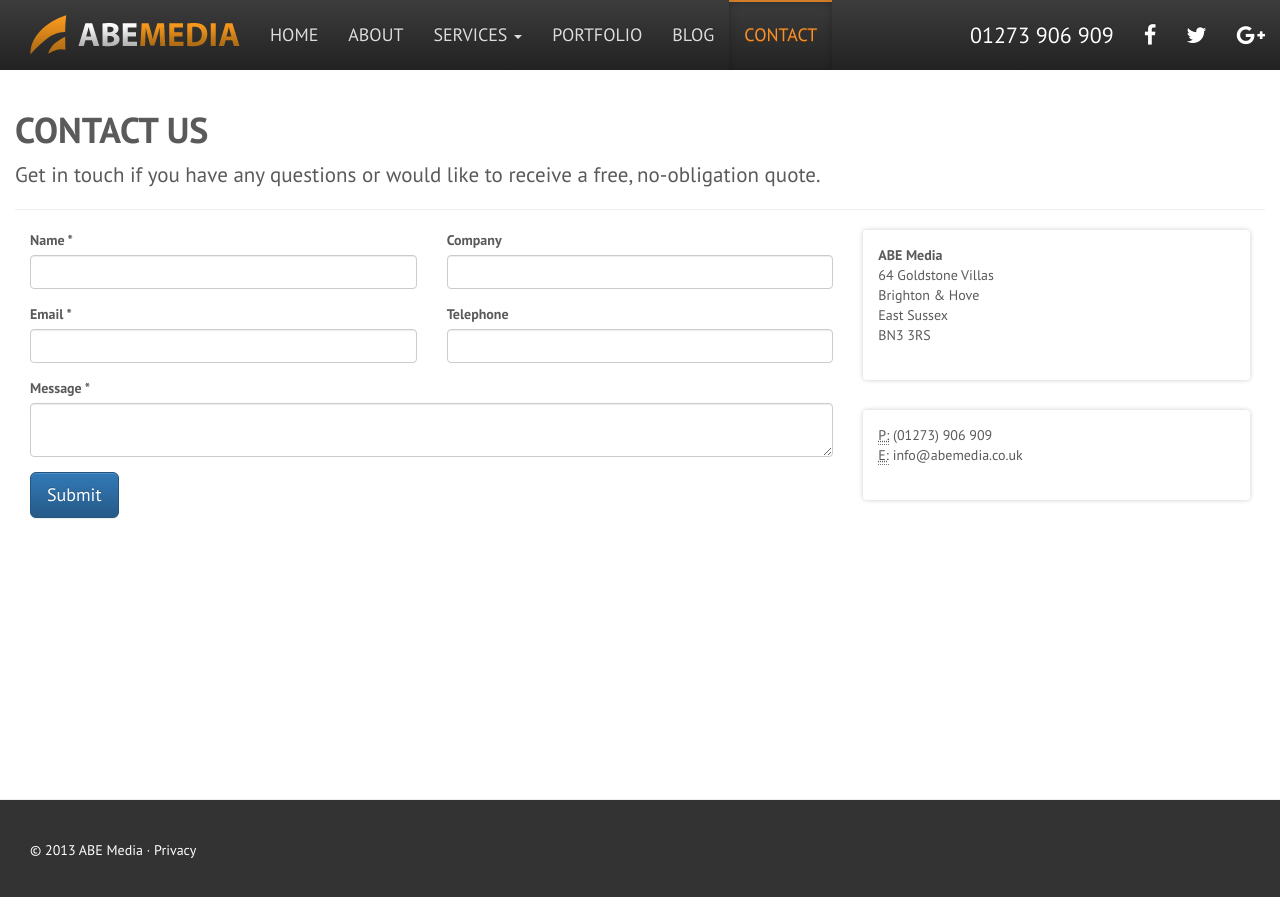
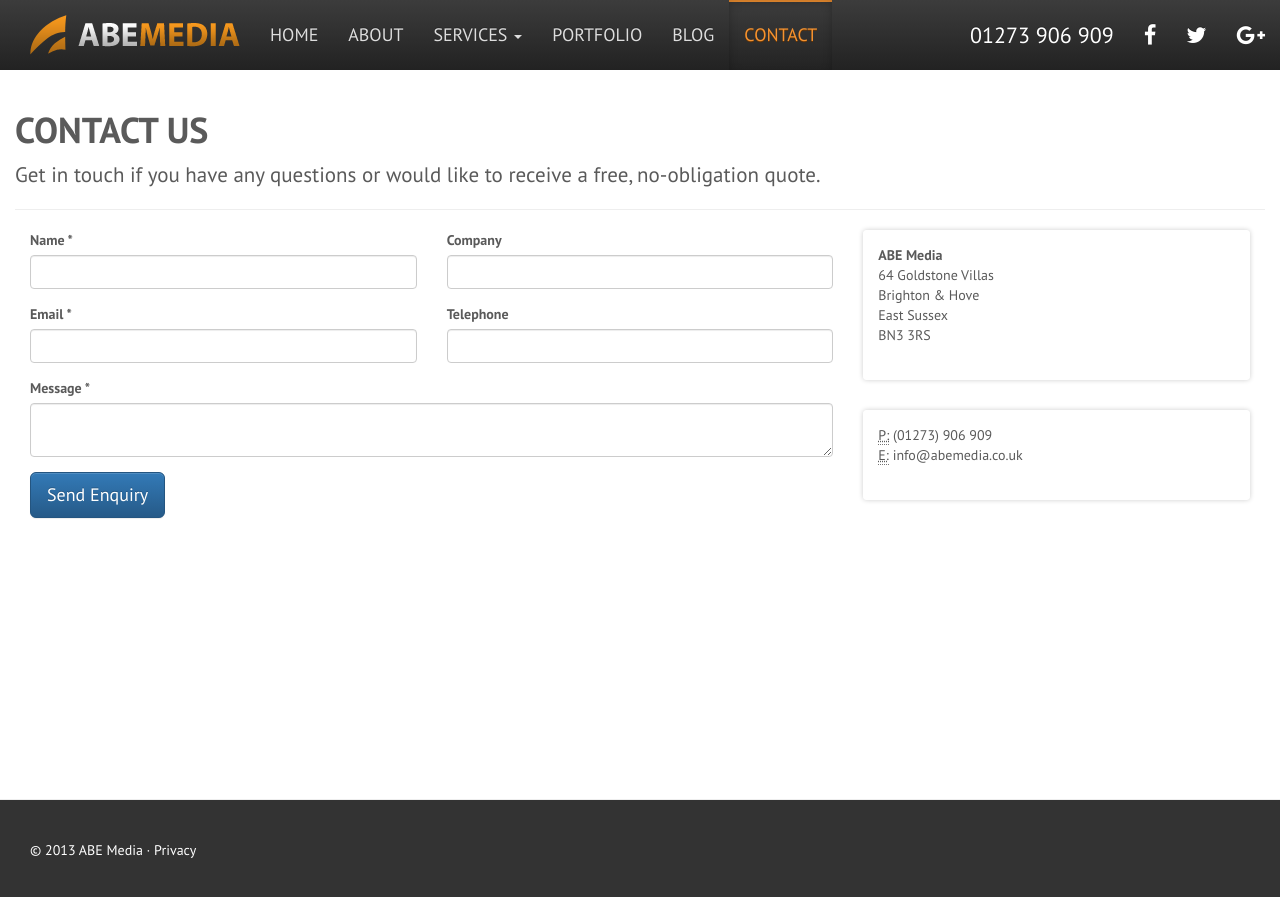
Before and after one commit to abemedia/abemedia.github.io, a Jekyll site: the page built from contact.html, in a window 1280 px wide. Shown: the top 897 px of the page. Built offline with Jekyll 4.4.1, drawn with Linux system fonts in a browser that asks for light colours; nearby versions of some CDN libraries.

Commit message:
Update contact.html

```diff
--- a/contact.html
+++ b/contact.html
@@ -35,7 +35,7 @@
           <textarea name="message" class="form-control" required></textarea>
         </div>
       </div>
-      <button type="submit" class="btn btn-primary btn-lg">Submit</button>
+      <button type="submit" class="btn btn-primary btn-lg">Send Enquiry</button>
       <input type='hidden' name='redirect_to' value='{{ site.url }}/thanks' />
     </form>
   </div>
```
